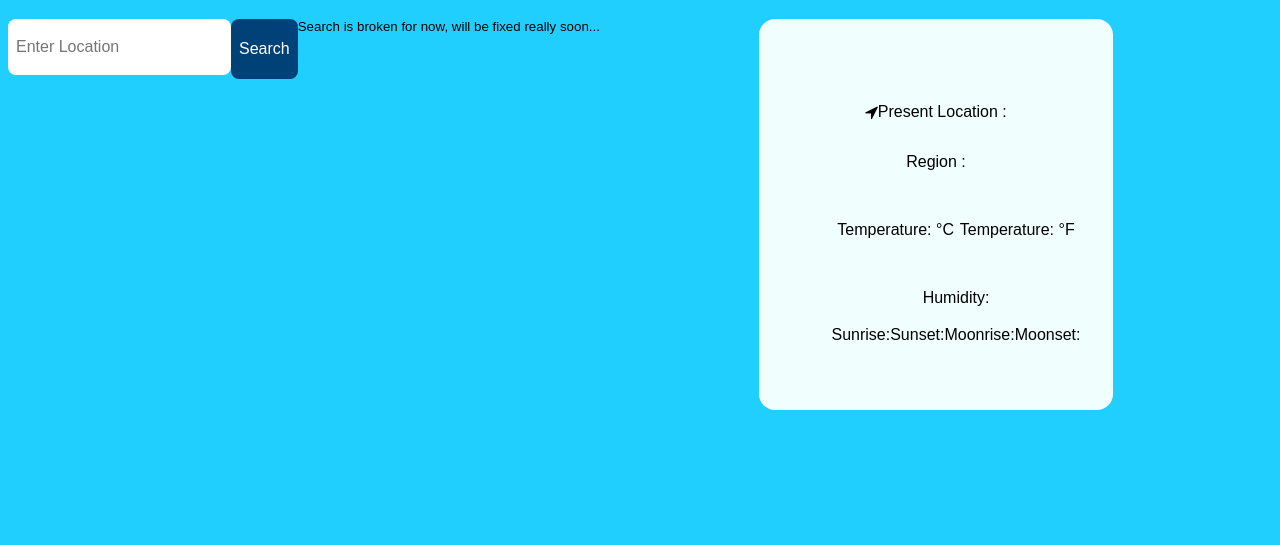
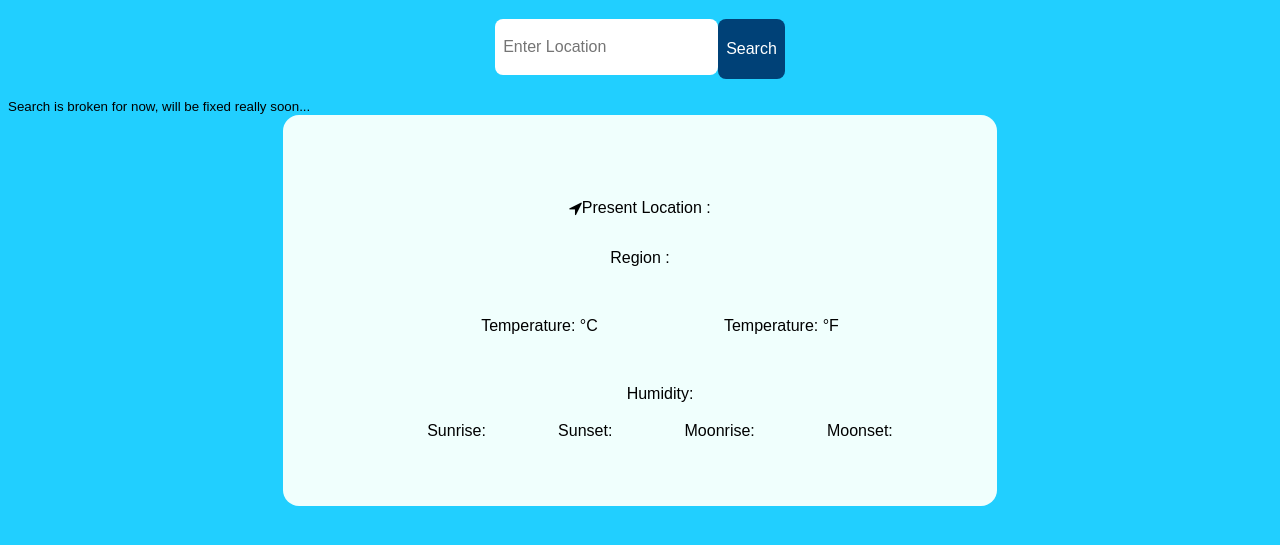
Before and after one commit to shubambhasin/weather-App, a plain HTML site: page index.html in a window 1280 px wide. Shown: the part 69-614 px from the top of the page. Drawn offline with Linux system fonts and the light colour scheme.

Commit message:
warning position

```diff
--- a/index.html
+++ b/index.html
@@ -29,11 +29,12 @@
 
         <button>Search</button>
 
-        <small>Search is broken for now, will be fixed really soon...</small
+
 
 
     </div>
     <br>
+            <small>Search is broken for now, will be fixed really soon...</small>
     <br>
     <div class="main">
 
```
